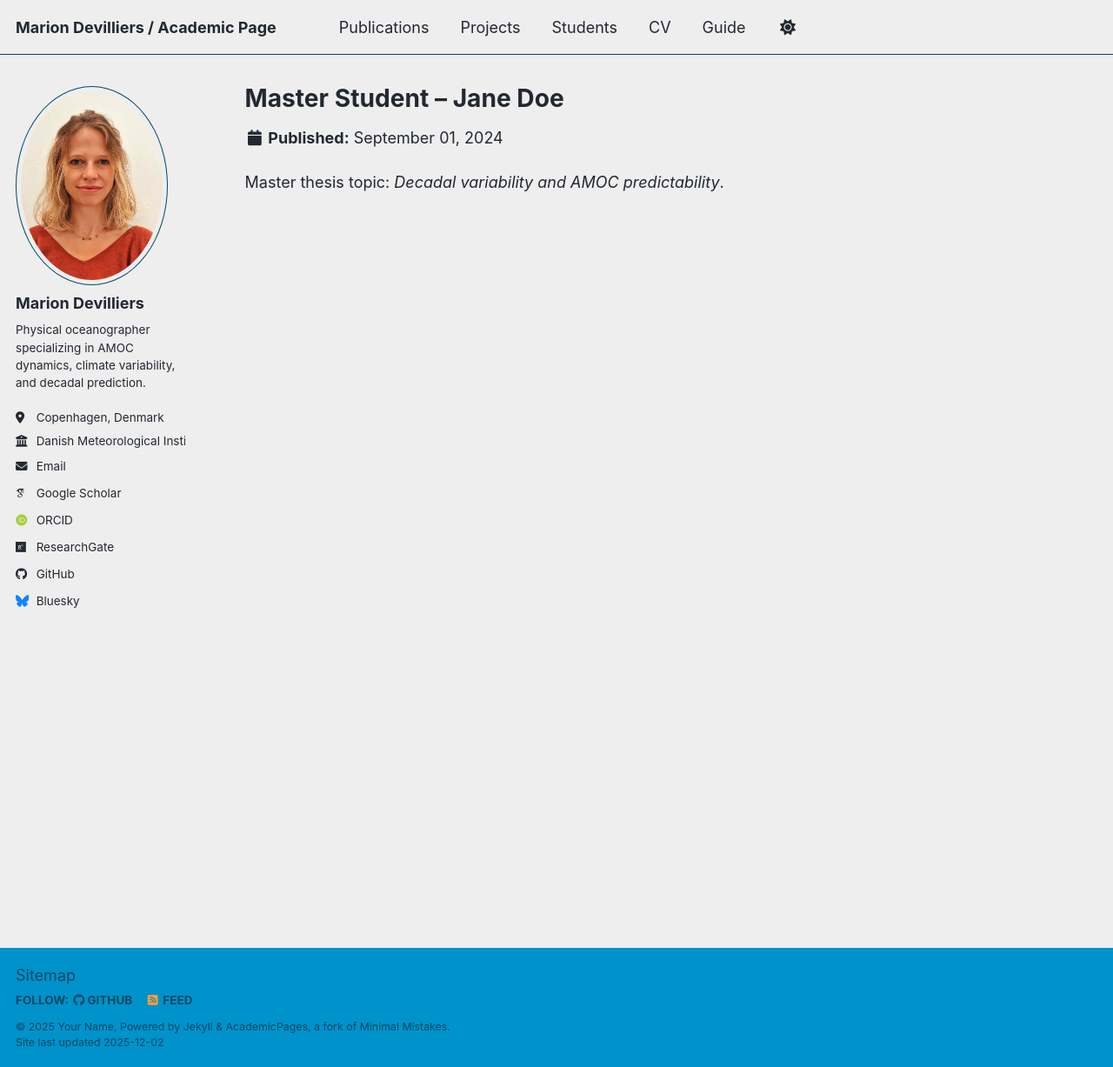
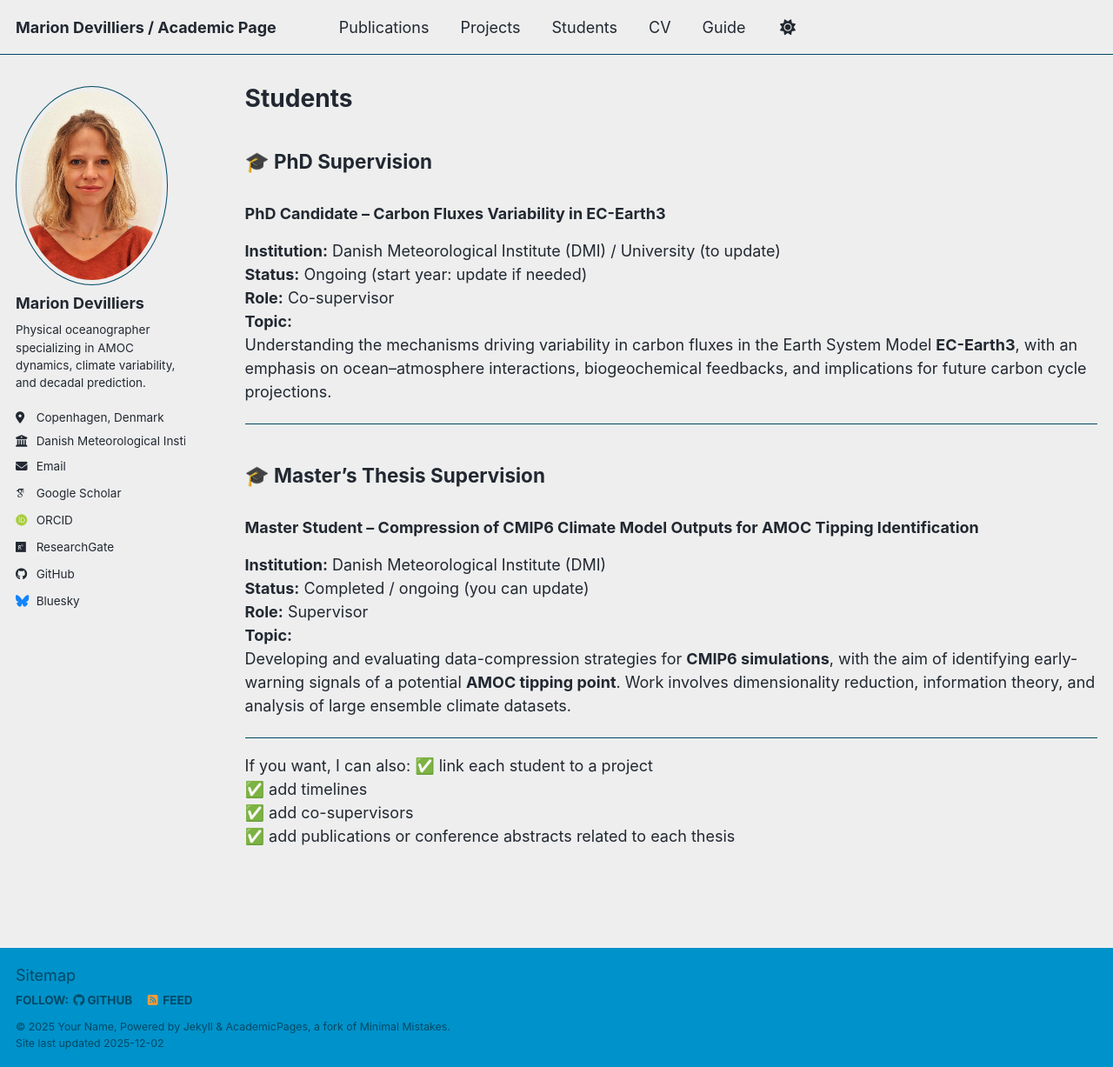
Before and after one commit to mariondevilliers/mariondevilliers.github.io, a Jekyll site: the page built from _students/test-student.md, in a window 1280 px wide and 1227 px high. Shown: the whole window at 87% size. Built offline with Jekyll 4.4.1, drawn with Linux system fonts in a browser that asks for light colours; some web fonts are replaced; a script bundle is joined from its source files by our own code; library files that are not in the unit come from our copies.

Commit message:
Update test-student.md

```diff
--- a/_students/test-student.md
+++ b/_students/test-student.md
@@ -1,7 +1,34 @@
 ---
-title: "Master Student – Jane Doe"
-date: 2024-09-01
-layout: single
+layout: archive
+title: "Students"
+permalink: /students/
 author_profile: true
 ---
-Master thesis topic: *Decadal variability and AMOC predictability*.
+
+## 🎓 PhD Supervision
+
+### **PhD Candidate – Carbon Fluxes Variability in EC-Earth3**
+**Institution:** Danish Meteorological Institute (DMI) / University (to update)
+**Status:** Ongoing (start year: update if needed)
+**Role:** Co-supervisor
+**Topic:**
+Understanding the mechanisms driving variability in carbon fluxes in the Earth System Model **EC-Earth3**, with an emphasis on ocean–atmosphere interactions, biogeochemical feedbacks, and implications for future carbon cycle projections.
+
+---
+
+## 🎓 Master’s Thesis Supervision
+
+### **Master Student – Compression of CMIP6 Climate Model Outputs for AMOC Tipping Identification**
+**Institution:** Danish Meteorological Institute (DMI)
+**Status:** Completed / ongoing (you can update)
+**Role:** Supervisor
+**Topic:**
+Developing and evaluating data-compression strategies for **CMIP6 simulations**, with the aim of identifying early-warning signals of a potential **AMOC tipping point**. Work involves dimensionality reduction, information theory, and analysis of large ensemble climate datasets.
+
+---
+
+If you want, I can also:
+✅ link each student to a project
+✅ add timelines
+✅ add co-supervisors
+✅ add publications or conference abstracts related to each thesis
```
